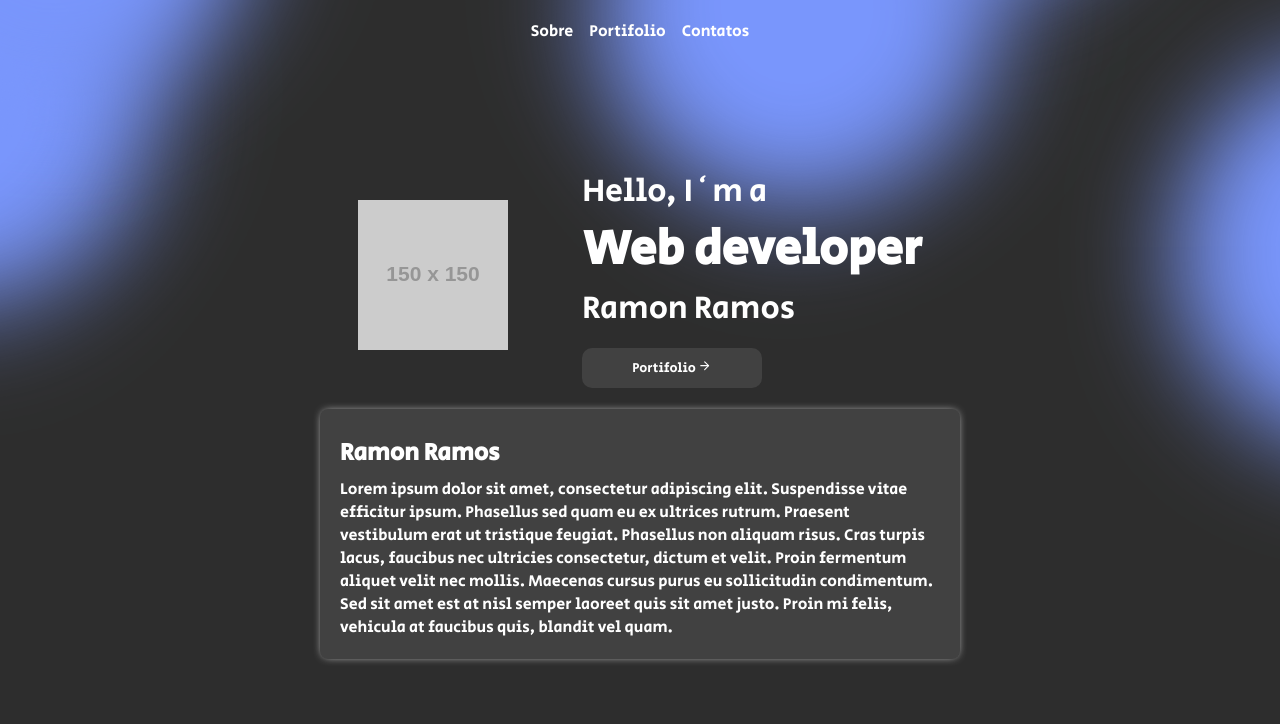
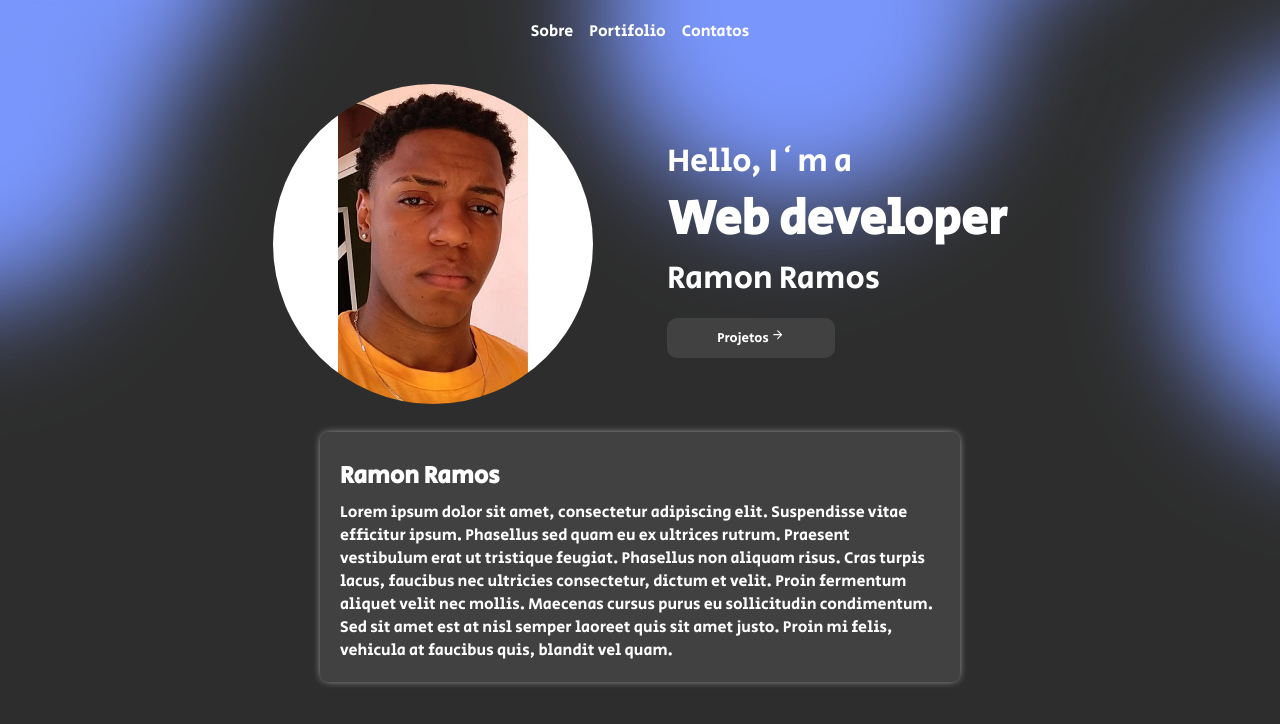
Before and after one commit to RHamudi/Portfolio-React, a React (Create React App) app in the folder portifolio/: page / in a window 1280 px wide. Shown: the top 724 px of the page. Built offline with nearby package versions, Linux system fonts and the light colour scheme.

Commit message:
Adicionando foto de perfil

```diff
--- a/portifolio/src/Components/Main/Main.js
+++ b/portifolio/src/Components/Main/Main.js
@@ -2,6 +2,7 @@ import {Container,MainC,Bold, Button} from './MainStyled'
 import {FiArrowRight} from 'react-icons/fi'
 import About from '../About/About'
 import { Link } from 'react-router-dom'
+import perfil from '../../Assets/RamonPERFIL.jpg'
 
 function Main(){
     return (
@@ -9,13 +10,13 @@ function Main(){
         <Container className='animeLeft'>
         <MainC>
             <div>
-                <img src='https://via.placeholder.com/150' alt='placeholder'/>
+                <img src={perfil} alt='placeholder'/>
             </div>
             <div>
                 <p>Hello, I`m a</p>
                 <Bold>Web developer</Bold>
                 <p>Ramon Ramos</p>
-                <Link to="/portifolio"><Button>Portifolio <FiArrowRight /></Button></Link>
+                <Link to="/portifolio"><Button>Projetos <FiArrowRight /></Button></Link>
             </div>
         </MainC>
         <About />
--- a/portifolio/src/Components/Main/MainStyled.js
+++ b/portifolio/src/Components/Main/MainStyled.js
@@ -1,7 +1,8 @@
 import styled from 'styled-components'
 
 export const Container = styled.div`
-    padding-top: 100px;
+    padding-top: 1rem;
+    margin-bottom: 0.8rem;
 `;
 
 export const MainC = styled.section`
@@ -16,6 +17,8 @@ export const MainC = styled.section`
 
         img {
             margin-right: 4rem;
+            height: 20rem;
+            border-radius: 50%;
         }
 
         p {
```
Also changed, not shown: portifolio/src/Assets/RamonPERFIL.jpg (added).
